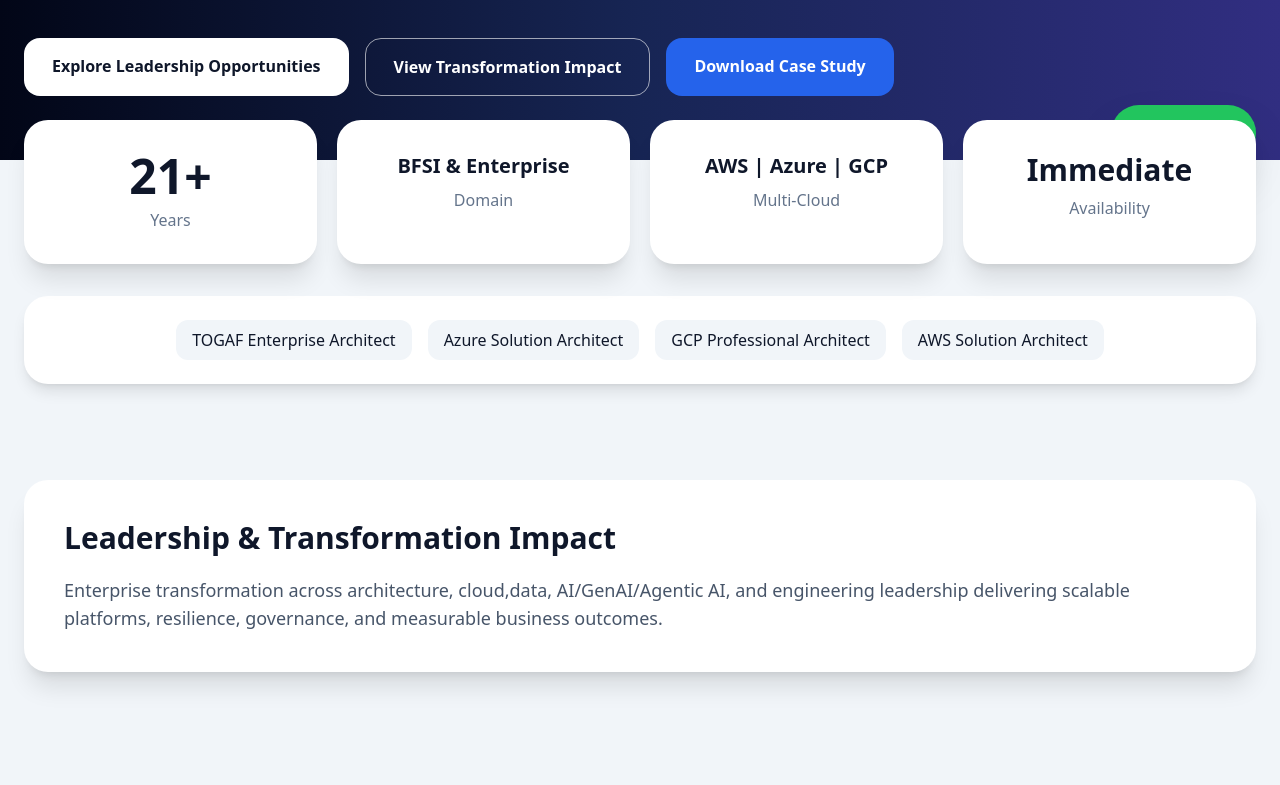
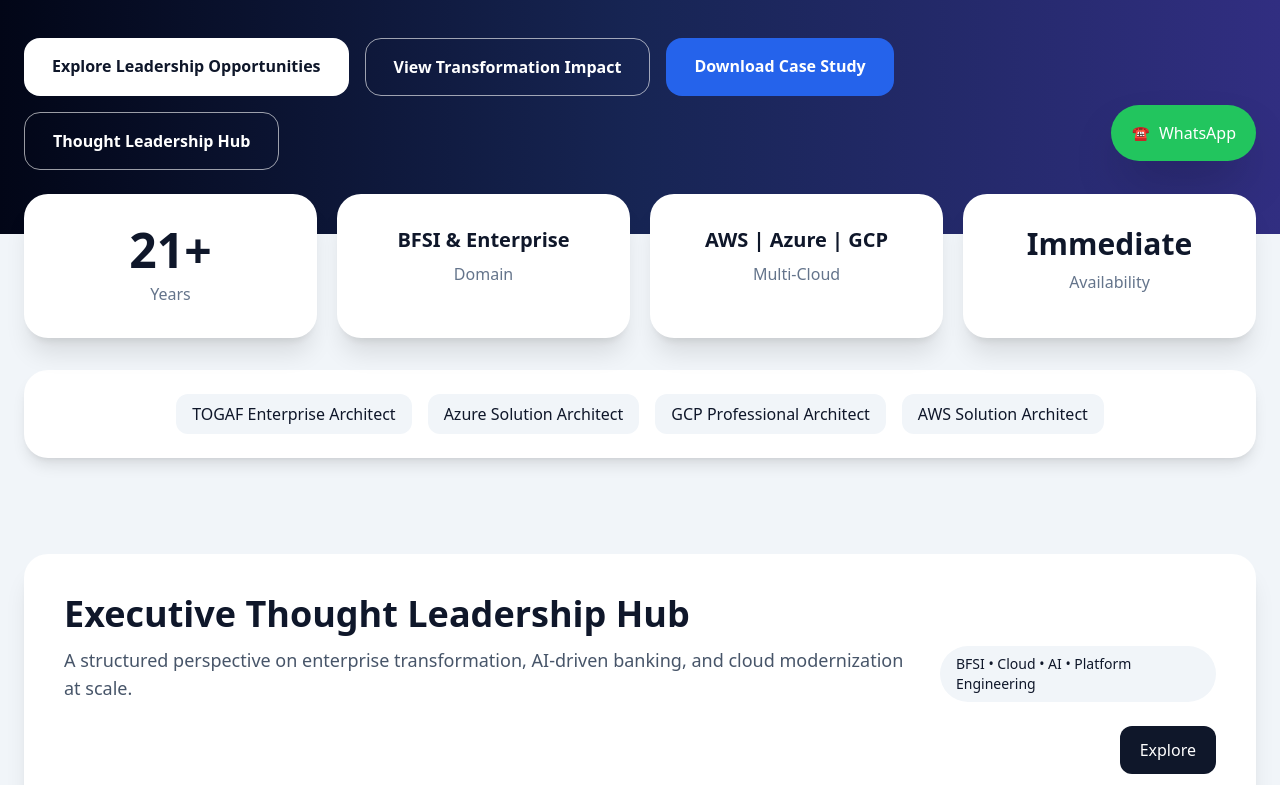
Before and after one commit to anerurkar/anandn-portfolio, a React (Vite) app: page / in a window 1280 px wide. Shown: the part 615-1400 px from the top of the page. Built offline with nearby package versions, Linux system fonts and the light colour scheme.

Commit message:
HERO SECTION

```diff
--- a/src/App.jsx
+++ b/src/App.jsx
@@ -28,6 +28,8 @@ const handleDownload = () => {
       "https://drive.google.com/uc?export=download&id=1NMWq5RAOhbNJrACsGcVnJYzSusJb75tt";
   }, 400);
 };
+
+const [thoughtOpen, setThoughtOpen] = useState(false);
 
  const tabs = {
   'Enterprise Architecture':
@@ -150,6 +152,9 @@ const handleDownload = () => {
           >
             Download Case Study
           </a>
+		  <a href="#thought-leadership" className="border border-white/60 px-7 py-4 rounded-2xl font-semibold">
+  Thought Leadership Hub
+</a>
         </div>
 
       </div>
@@ -241,6 +246,125 @@ const handleDownload = () => {
 		  <span className="px-4 py-2 bg-slate-100 rounded-xl">AWS Solution Architect</span>
         </div>
       </section>
+	  {/*Thought Leadership */ }
+	  {/* EXECUTIVE THOUGHT LEADERSHIP HUB */}
+{/* EXECUTIVE THOUGHT LEADERSHIP HUB */}
+<section id="thought-leadership" className="max-w-7xl mx-auto px-6 py-16">
+
+  <div className="bg-white rounded-3xl shadow-xl p-10">
+
+    {/* HEADER */}
+    <div className="flex flex-col md:flex-row md:items-end md:justify-between gap-4">
+
+      <div>
+        <h2 className="text-4xl font-bold">Executive Thought Leadership Hub</h2>
+        <p className="mt-3 text-lg text-slate-600">
+          A structured perspective on enterprise transformation, AI-driven banking, and cloud modernization at scale.
+        </p>
+      </div>
+
+      <span className="text-sm bg-slate-100 px-4 py-2 rounded-full w-fit">
+        BFSI • Cloud • AI • Platform Engineering
+      </span>
+
+    </div>
+
+    {/* BUTTON */}
+    <div className="mt-6 flex justify-end">
+      <button
+        onClick={() => setThoughtOpen(!thoughtOpen)}
+        className="bg-slate-900 text-white px-5 py-3 rounded-xl"
+      >
+        {thoughtOpen ? 'Collapse' : 'Explore'}
+      </button>
+    </div>
+
+    {/* COLLAPSIBLE CONTENT WRAPPER */}
+    {thoughtOpen && (
+      <>
+        {/* DIVIDER */}
+        <div className="my-8 border-t" />
+
+        {/* CORE PILLARS */}
+        <div className="grid md:grid-cols-2 gap-8">
+
+          {/* PILLAR 1 */}
+          <div className="bg-slate-50 p-6 rounded-2xl">
+            <h3 className="text-xl font-semibold">1. Enterprise Transformation Thinking</h3>
+            <p className="text-sm text-slate-600 mt-3">
+              Structured modernization of legacy ecosystems into cloud-native, event-driven, and domain-aligned architectures.
+            </p>
+            <ul className="mt-4 text-sm space-y-2 text-slate-700 list-disc ml-5">
+              <li>Target-state architecture design</li>
+              <li>Operating model transformation</li>
+              <li>Platform and domain decomposition</li>
+              <li>Resilience and governance at scale</li>
+            </ul>
+          </div>
+
+          {/* PILLAR 2 */}
+          <div className="bg-slate-50 p-6 rounded-2xl">
+            <h3 className="text-xl font-semibold">2. AI in Regulated Enterprises</h3>
+            <p className="text-sm text-slate-600 mt-3">
+              Applying GenAI, copilots, and agentic systems within controlled, auditable enterprise environments.
+            </p>
+            <ul className="mt-4 text-sm space-y-2 text-slate-700 list-disc ml-5">
+              <li>RAG-based enterprise knowledge systems</li>
+              <li>AI copilots for banking operations</li>
+              <li>Model governance & risk controls</li>
+              <li>Explainable AI in compliance systems</li>
+            </ul>
+          </div>
+
+          {/* PILLAR 3 */}
+          <div className="bg-slate-50 p-6 rounded-2xl">
+            <h3 className="text-xl font-semibold">3. Cloud & Platform Engineering</h3>
+            <p className="text-sm text-slate-600 mt-3">
+              Designing scalable, resilient, and cost-optimized multi-cloud ecosystems for enterprise workloads.
+            </p>
+            <ul className="mt-4 text-sm space-y-2 text-slate-700 list-disc ml-5">
+              <li>Microservices & event-driven systems</li>
+              <li>DevSecOps & SRE at scale</li>
+              <li>Multi-cloud strategy (AWS / Azure / GCP)</li>
+              <li>Platform engineering & developer experience</li>
+            </ul>
+          </div>
+
+          {/* PILLAR 4 */}
+          <div className="bg-slate-50 p-6 rounded-2xl">
+            <h3 className="text-xl font-semibold">4. Delivery & Engineering Excellence</h3>
+            <p className="text-sm text-slate-600 mt-3">
+              Driving predictable, high-velocity execution across large engineering organizations.
+            </p>
+            <ul className="mt-4 text-sm space-y-2 text-slate-700 list-disc ml-5">
+              <li>Agile at enterprise scale</li>
+              <li>DevSecOps pipelines & automation</li>
+              <li>SLO-driven engineering culture</li>
+              <li>Business-aligned delivery governance</li>
+            </ul>
+          </div>
+
+        </div>
+
+        {/* INSIGHT FOOTER */}
+        <div className="mt-10 bg-gradient-to-r from-slate-900 to-blue-900 text-white p-8 rounded-2xl">
+
+          <h4 className="text-2xl font-semibold">
+            Core Perspective
+          </h4>
+
+          <p className="mt-3 text-white/80 leading-relaxed">
+            Enterprise transformation succeeds only when architecture, AI, cloud, and delivery systems evolve together —
+            aligned to business outcomes, regulatory constraints, and scalable engineering execution.
+          </p>
+
+        </div>
+      </>
+    )}
+
+  </div>
+
+</section>
 
       {/* IMPACT */}
       <section className="scroll-mt-24 max-w-7xl mx-auto px-6 py-16" id="impact">
```
